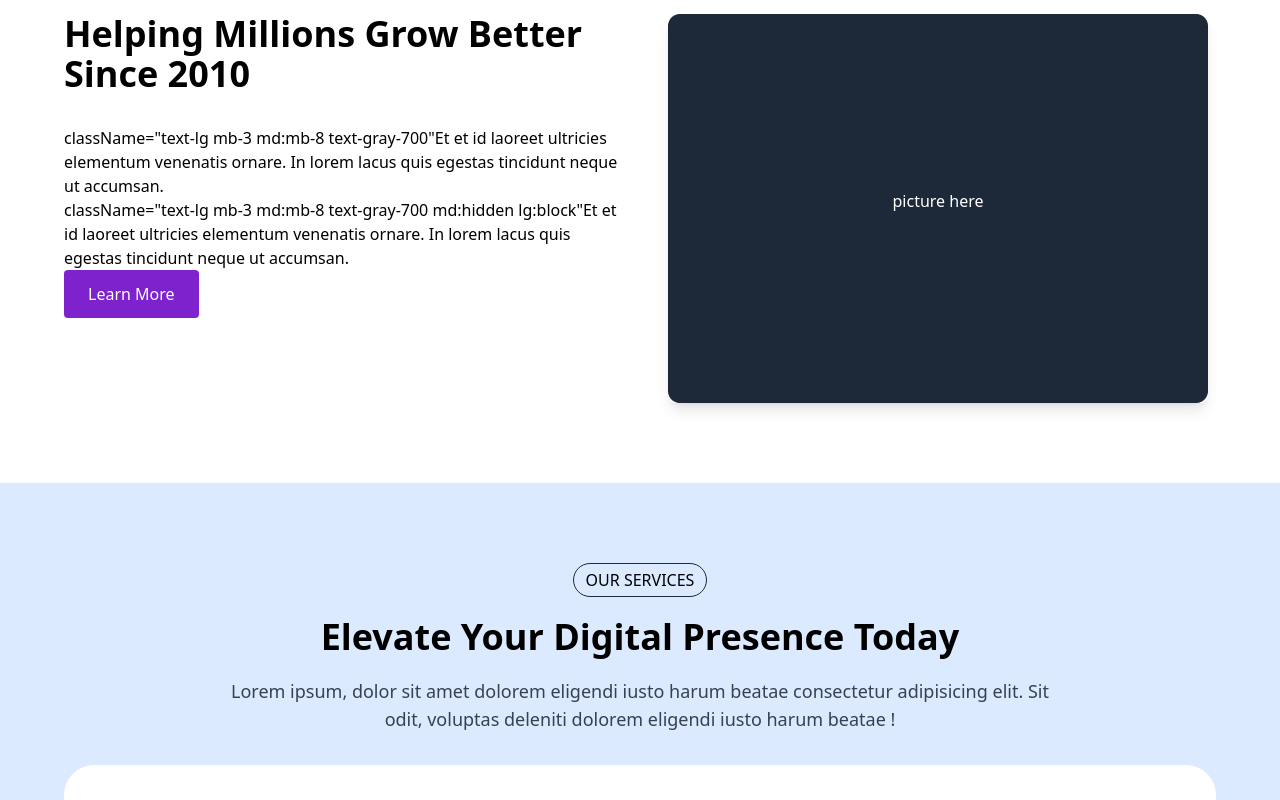
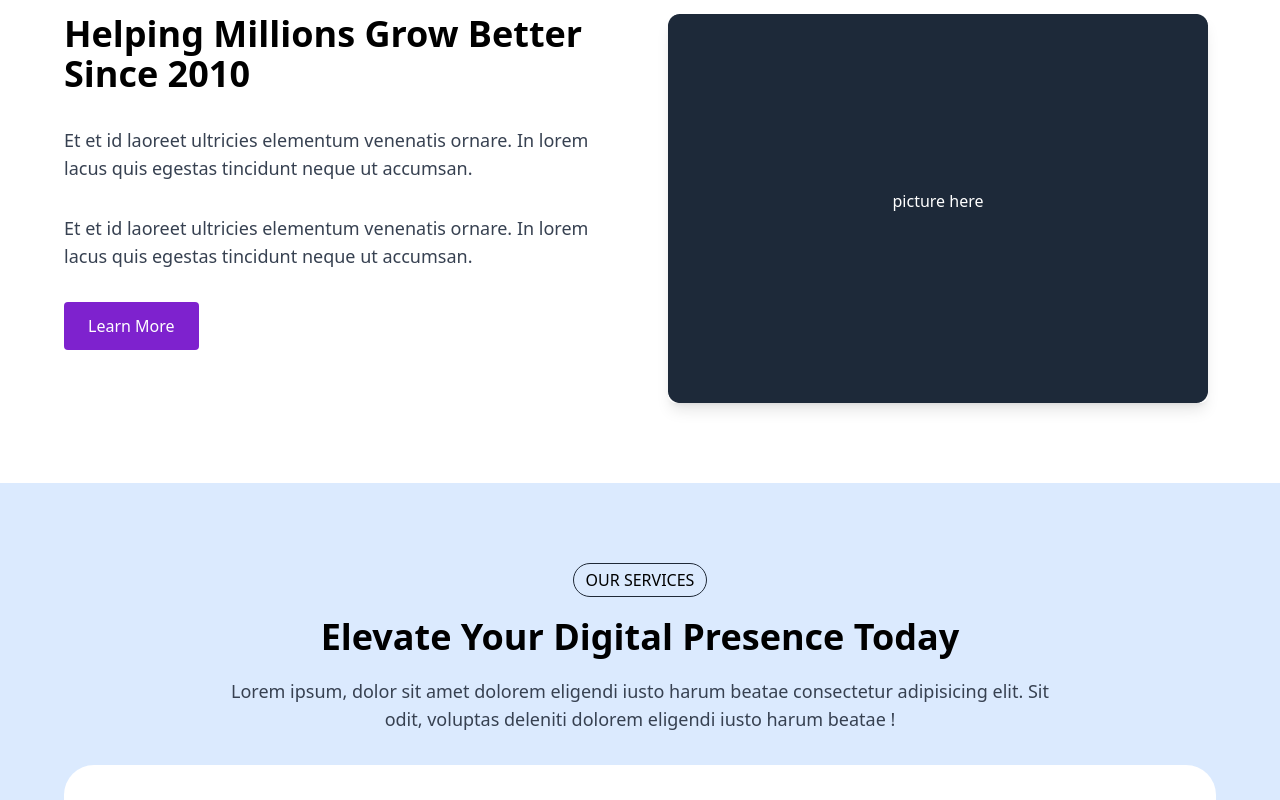
Before and after one commit to OnojaPeter/logdigital, a React (Vite) app: page / in a window 1280 px wide. Shown: the part 1020-1820 px from the top of the page. Built offline with nearby package versions, Linux system fonts and the light colour scheme.

Commit message:
added button animation in featureSection; fixed the bug of not putting classname inside the motion tag

```diff
--- a/src/components/FeatureSection.jsx
+++ b/src/components/FeatureSection.jsx
@@ -35,29 +35,44 @@ const FeatureSection = ({ sectionName, title, description, moreDescription, butt
                         <motion.p ref={textAnimation.ref}
                             initial="hidden"
                             animate={textAnimation.controls}
-                            variants={textAnimation.textVariants} >
+                            variants={textAnimation.textVariants}
                             className="text-lg mb-3 md:mb-8 text-gray-700"
-                                {description}
+                        >
+                            {description}
                         </motion.p>
 
                         <motion.p ref={moreTextAnimation.ref}
                             initial="hidden"
                             animate={moreTextAnimation.controls}
-                            variants={moreTextAnimation.textVariants} >
+                            variants={moreTextAnimation.textVariants}
                             className="text-lg mb-3 md:mb-8 text-gray-700 md:hidden lg:block"
-                                {moreDescription}
+                        >
+                            {moreDescription}
                         </motion.p>
 
                         {extraText && extraText.map((text, index) => (
-                            <span key={index} className="flex items-center gap-2 my-2 md:my-4">
+                            <motion.span
+                            ref={textAnimation.ref}
+                            initial="hidden"
+                            animate={textAnimation.controls}
+                            variants={textAnimation.variants}
+                             key={index} className="flex items-center gap-2 my-2 md:my-4">
                                 <img className="h-10 w-10" src="/images/service-logo.png" alt="" />
                                 <p className="text-lg text-gray-700 capitalize">{text}</p>
-                            </span>
+                            </motion.span>
                         ))}
 
-                        {buttonText && <button className="bg-purple-700 text-white px-6 py-3 rounded">
-                            {buttonText}
-                        </button>}
+                        {buttonText &&
+                        <motion.button
+                            ref={textAnimation.ref}
+                            variants={textAnimation.buttonVariants}
+                            whileHover={{ scale: 1.1, boxShadow: "0px 4px 10px rgba(0, 0, 0, 0.3)" }}
+                            whileTap={{ scale: 0.9 }}
+                            initial="hidden"
+                            animate={textAnimation.controls}
+                            className="bg-purple-700 text-white px-6 py-3 rounded">
+                                {buttonText}
+                        </motion.button>}
                     </div>
                     <div className="flex justify-center md:w-[50%] relative">
                         {/* <img src={imageSrc} alt="" /> */}
--- a/src/hooks/useScrollAnimation.jsx
+++ b/src/hooks/useScrollAnimation.jsx
@@ -34,7 +34,12 @@ const useScrollAnimation = () => {
     visible: { opacity: 1, scale: 1, transition: { duration: 0.7, ease: 'easeInOut' } },
   };
 
-  return { ref, controls, variants, textVariants, imageVariants };
+  const buttonVariants = {
+    hidden: { opacity: 0, x: 100 },
+    visible: { opacity: 1, x: 0, transition: { duration: 0.9, ease: 'easeInOut', delay: '0.5' } },
+  };
+
+  return { ref, controls, variants, textVariants, imageVariants, buttonVariants };
 };
 
 export default useScrollAnimation;
```
